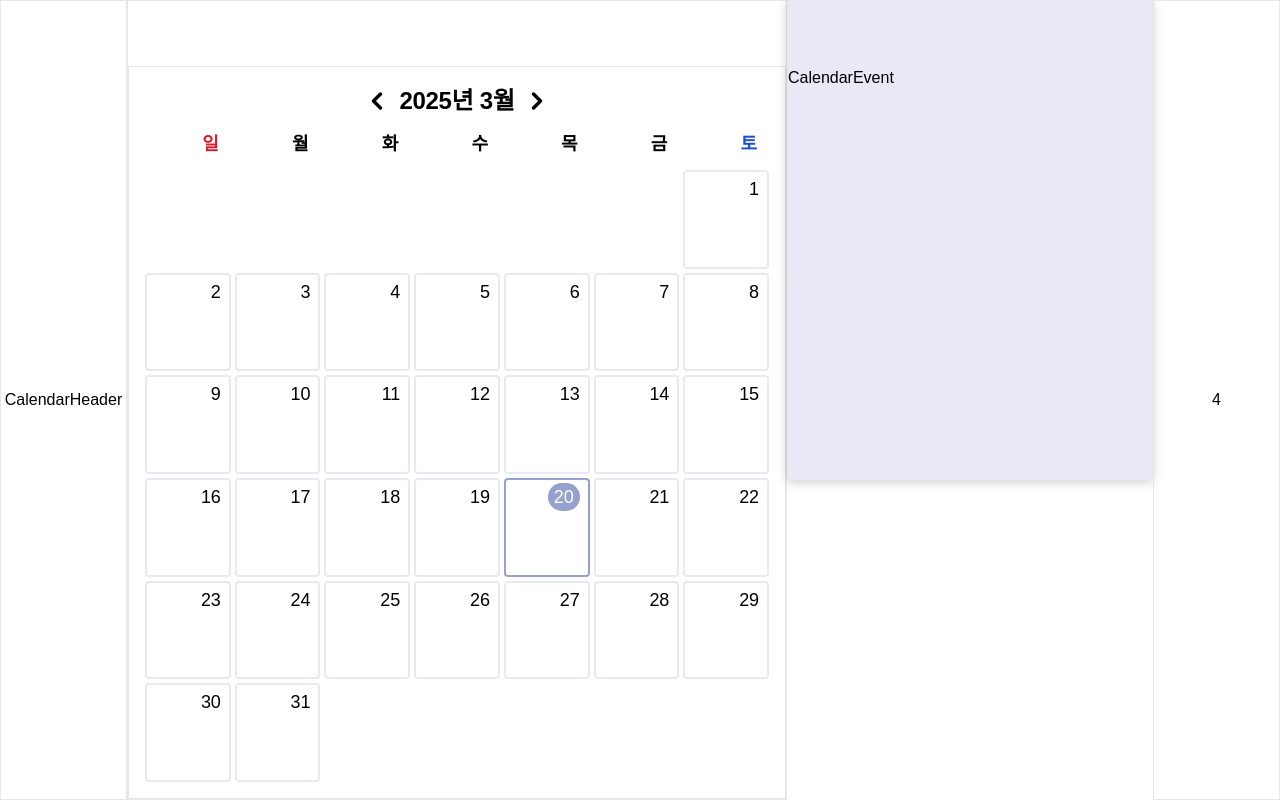
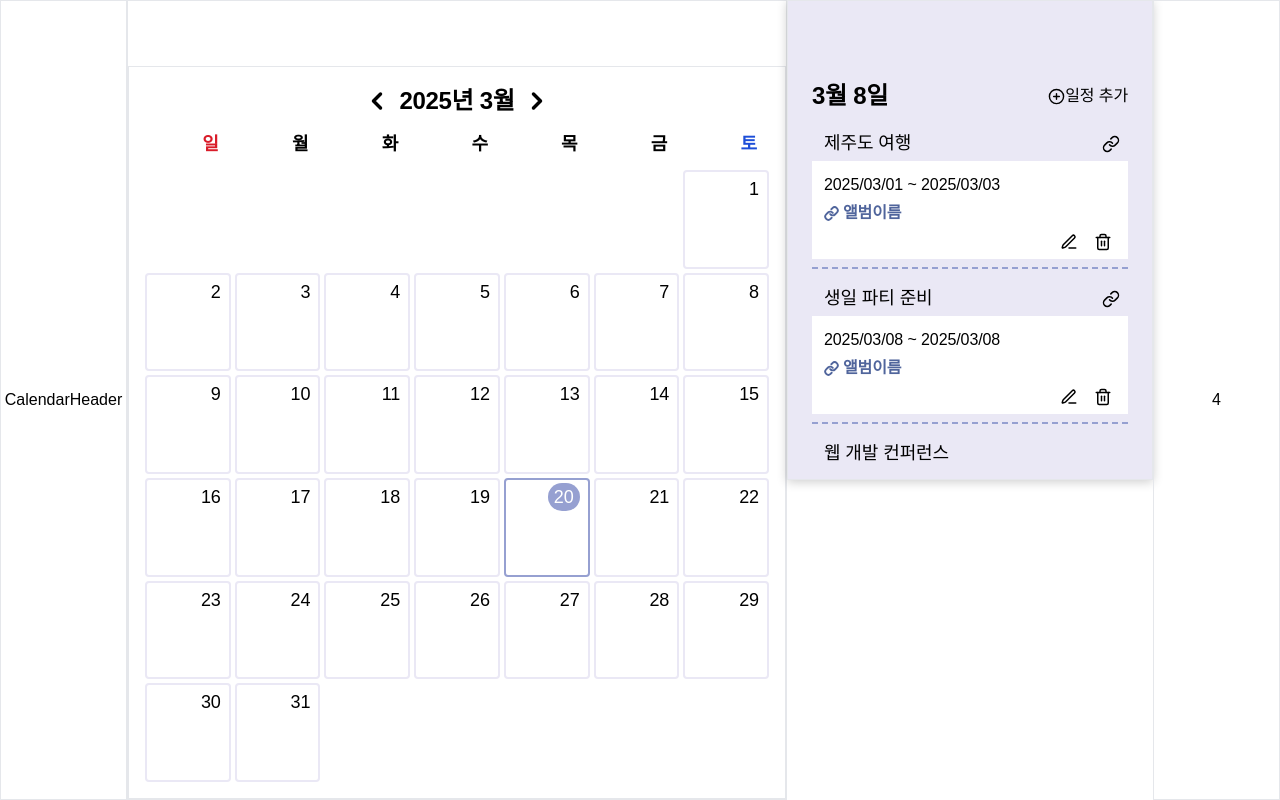
Before and after one commit to rmfosem613/MemoryBubble, a React (Vite) app in the folder FE/: page /calendar in a window 1280 px wide. Built offline with nearby package versions, Linux system fonts and the light colour scheme.

Commit message:
Feat: CalendarEvent UI 설계 S12P21D201-69

```diff
--- a/FE/src/components/calendar/CalendarEvent.tsx
+++ b/FE/src/components/calendar/CalendarEvent.tsx
@@ -1,11 +1,90 @@
 import React from 'react';
+import { CirclePlus, Link, Trash2, PenLine } from 'lucide-react';
 
-function CalendarEvent() {
+function CalendarEventRender() {
+  // 임시 날짜 설정
+  const selectDate = new Date('2025-03-08');
+
+  // 임시 이벤트 데이터
+  const events = [
+    {
+      scheduleId: 101,
+      scheduleContent: '제주도 여행',
+      startDate: '2025-03-01',
+      endDate: '2025-03-03',
+      albumId: 201,
+    },
+    {
+      scheduleId: 103,
+      scheduleContent: '생일 파티 준비',
+      startDate: '2025-03-08',
+      endDate: '2025-03-08',
+      albumId: 202,
+    },
+    {
+      scheduleId: 104,
+      scheduleContent: '웹 개발 컨퍼런스',
+      startDate: '2025-03-08',
+      endDate: '2025-03-12',
+      albumId: null,
+    },
+  ];
+
   return (
-    <div className="w-full h-full ">
-      <p>CalendarEvent</p>
+    <div className="w-full h-full px-6 py-3 flex flex-col space-y-3">
+      {/* -- 일정 헤더 -- */}
+      <div className="flex justify-between">
+        {/* 선택날짜 */}
+        <h2 className="text-h3-lg font-p-700">
+          {selectDate.getMonth() + 1}월 {selectDate.getDate()}일
+        </h2>
+        {/* 일정추가 */}
+        <div className="flex items-center">
+          <CirclePlus size={17} />
+          <span className="text-subtitle-1-lg font-p-500">일정 추가</span>
+        </div>
+      </div>
+
+      {/* -- 일정 목록 -- */}
+      <div className="flex-1 overflow-y-auto scrollbar-hide">
+        {events.map((event) => (
+          <div key={event.scheduleId} className="mb-3">
+            {/* 일정 */}
+            <div className="flex flex-col pb-2 border-b-2 border-dashed border-winter-200 cursor-pointer">
+              <div className="px-2 flex justify-between items-center">
+                <p className="p-1 text-h5-lg font-p-500">
+                  {event.scheduleContent}
+                </p>
+                {event.albumId ? <Link size={18} strokeWidth={2} /> : ''}
+              </div>
+
+              {/* 일정상세 */}
+              <div className="flex flex-col space-y-1 p-3 pb-1 bg-white text-subtitle-1-lg font-p-500">
+                <p>
+                  {event.startDate.replace(/-/g, '/')} ~{' '}
+                  {event.endDate.replace(/-/g, '/')}
+                </p>
+                <div
+                  className={`flex items-center space-x-1 ${event.albumId ? 'text-winter-300 font-p-700' : 'text-gray-400'}`}>
+                  <Link size={15} strokeWidth={event.albumId ? 3 : 2} />
+                  <p>{event.albumId ? '앨범이름' : '앨범 연결'}</p>
+                </div>
+
+                <div className="flex justify-end space-x-2">
+                  <button className="p-1 rounded-full hover:bg-winter-100">
+                    <PenLine size={18} />
+                  </button>
+                  <button className="p-1 rounded-full hover:bg-winter-100">
+                    <Trash2 size={18} />
+                  </button>
+                </div>
+              </div>
+            </div>
+          </div>
+        ))}
+      </div>
     </div>
   );
 }
 
-export default CalendarEvent;
+export default CalendarEventRender;
```
